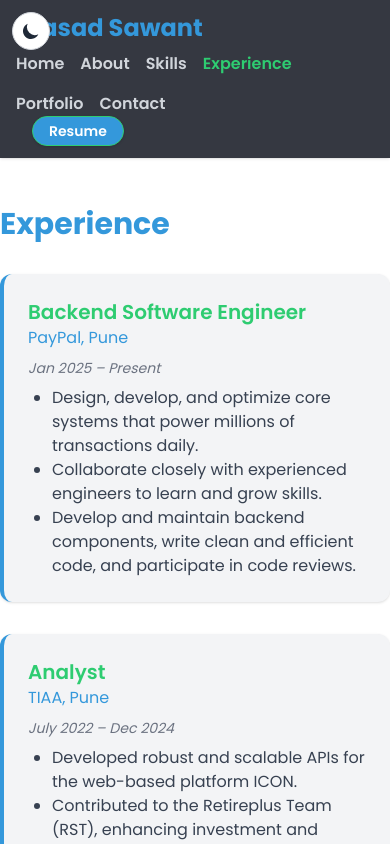
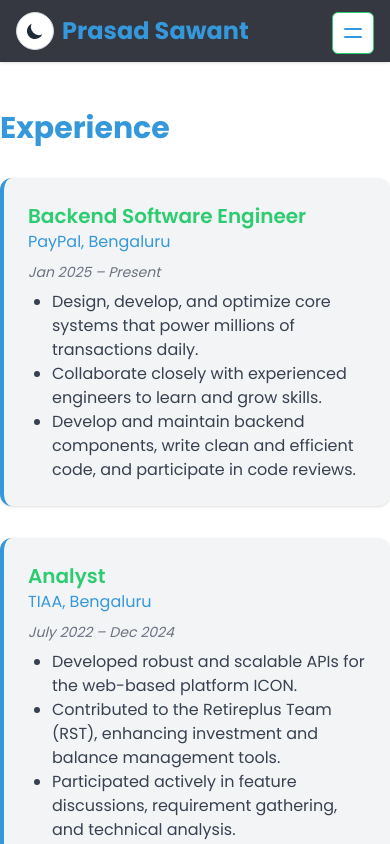
Before and after one commit to prasadSawant-pvt/portfolio, a Next.js app: page /experience in a window 390 px wide. Shown: the top 844 px of the page. Built offline with nearby package versions, Linux system fonts and the light colour scheme.

Commit message:
minor ui updates for mobile website

```diff
--- a/components/Navbar.tsx
+++ b/components/Navbar.tsx
@@ -4,6 +4,54 @@ import Link from 'next/link';
 import { useRouter } from 'next/router';
 import { motion } from 'framer-motion';
 import { useTheme } from './ThemeContext';
+import { useState } from 'react';
+
+function MobileNav() {
+  const [open, setOpen] = useState(false);
+  const router = useRouter();
+  return (
+    <div className="md:hidden absolute right-4 top-3 z-50">
+      <button
+        aria-label={open ? 'Close menu' : 'Open menu'}
+        className="p-2 rounded-md text-accent dark:text-accent2 bg-white dark:bg-gray-900 border border-accent2 dark:border-accent focus:outline-none focus:ring-2 focus:ring-accent"
+        onClick={() => setOpen((o) => !o)}
+      >
+        {open ? (
+          <svg className="w-6 h-6" fill="none" stroke="currentColor" viewBox="0 0 24 24"><path strokeLinecap="round" strokeLinejoin="round" strokeWidth={2} d="M6 18L18 6M6 6l12 12" /></svg>
+        ) : (
+          <svg className="w-6 h-6" fill="none" stroke="currentColor" viewBox="0 0 24 24"><path strokeLinecap="round" strokeLinejoin="round" strokeWidth={2} d="M4 8h16M4 16h16" /></svg>
+        )}
+      </button>
+      {open && (
+        <div className="absolute right-0 mt-3 w-48 bg-white dark:bg-gray-900 rounded-xl shadow-lg border border-accent2 dark:border-accent py-2 flex flex-col gap-2 animate-fade-in">
+          {navLinks.map(link => (
+            <Link key={link.href} href={link.href}>
+              <span
+                className={`block px-4 py-2 text-accent dark:text-accent2 font-semibold hover:bg-accent2/10 rounded transition ${router.pathname === link.href ? 'text-accent2' : ''}`}
+                aria-current={router.pathname === link.href ? 'page' : undefined}
+                onClick={() => setOpen(false)}
+              >
+                {link.label}
+              </span>
+            </Link>
+          ))}
+          <a
+            href="/Resume.pdf"
+            download
+            target="_blank"
+            rel="noopener noreferrer"
+            className="block w-full px-2 py-1 mt-1 border border-accent text-accent dark:text-accent2 rounded-md font-semibold text-sm text-center hover:bg-accent/10 dark:hover:bg-accent2/10 transition-colors duration-150"
+            aria-label="Download Resume PDF"
+            onClick={() => setOpen(false)}
+          >
+            Resume
+          </a>
+        </div>
+      )}
+    </div>
+  );
+}
+
 
 // Navigation links for the site
 const navLinks = [
@@ -31,13 +79,15 @@ export default function Navbar() {
       animate={{ opacity: 1, y: 0 }}
       transition={{ duration: 0.7 }}
     >
-      <div className="max-w-6xl mx-auto flex flex-wrap justify-between items-center px-4 py-3">
-        {/* Theme switch button: top left */}
+      <div className="max-w-6xl mx-auto flex flex-row items-center justify-between px-4 py-3 gap-2 md:gap-4">
+        {/* Hamburger menu for mobile */}
+        <MobileNav />
+        {/* Left section: Theme toggle and Brand */}
+        <div className="flex flex-row items-center gap-2 md:gap-4 flex-shrink-0">
           <button
             aria-label={`Switch to ${theme === 'light' ? 'dark' : 'light'} mode`}
             onClick={toggleTheme}
-          className="mr-4 p-2 rounded-full border border-gray-300 dark:border-gray-600 bg-white dark:bg-gray-800 text-gray-800 dark:text-yellow-300 hover:bg-gray-100 dark:hover:bg-gray-700 focus:outline-none focus:ring-2 focus:ring-accent transition"
-          style={{ position: 'absolute', left: 12, top: 12 }}
+            className="p-2 rounded-full border border-gray-300 dark:border-gray-600 bg-white dark:bg-gray-800 text-gray-800 dark:text-yellow-300 hover:bg-gray-100 dark:hover:bg-gray-700 focus:outline-none focus:ring-2 focus:ring-accent transition"
           >
             {theme === 'light' ? (
               // Moon icon for dark mode
@@ -53,10 +103,12 @@ export default function Navbar() {
           </button>
           {/* Brand/Logo */}
           <Link href="/">
-          <span className="text-2xl font-bold text-accent cursor-pointer">Prasad Sawant</span>
+            <span className="text-2xl font-bold text-accent cursor-pointer whitespace-nowrap">Prasad Sawant</span>
           </Link>
-        {/* Navigation links */}
-        <ul className="flex flex-wrap gap-4 md:gap-6 mt-2 md:mt-0">
+        </div>
+        {/* Right section: Nav links and Resume */}
+        <div className="flex flex-row items-center gap-2 md:gap-4">
+          <ul className="hidden md:flex flex-wrap gap-4 md:gap-6 mt-2 md:mt-0 overflow-x-auto">
             {navLinks.map(link => (
               <li key={link.href}>
                 <Link href={link.href}>
@@ -76,12 +128,13 @@ export default function Navbar() {
             download
             target="_blank"
             rel="noopener noreferrer"
-          className="ml-4 px-4 py-1 bg-accent dark:bg-accent2 text-white dark:text-gray-900 font-semibold rounded-full shadow hover:bg-accent2 dark:hover:bg-accent transition-colors duration-150 text-sm border border-accent2"
+            className="hidden md:inline-block ml-2 px-4 py-1 bg-accent dark:bg-accent2 text-white dark:text-gray-900 font-semibold rounded-full shadow hover:bg-accent2 dark:hover:bg-accent transition-colors duration-150 text-sm border border-accent2"
             aria-label="Download Resume PDF"
           >
             Resume
           </a>
         </div>
+      </div>
     </motion.nav>
   );
 }
--- a/pages/experience.tsx
+++ b/pages/experience.tsx
@@ -4,7 +4,7 @@ import { motion } from 'framer-motion';
 const experiences = [
   {
     title: 'Backend Software Engineer',
-    company: 'PayPal, Pune',
+    company: 'PayPal, Bengaluru',
     date: 'Jan 2025 – Present',
     description: [
       'Design, develop, and optimize core systems that power millions of transactions daily.',
@@ -14,7 +14,7 @@ const experiences = [
   },
   {
     title: 'Analyst',
-    company: 'TIAA, Pune',
+    company: 'TIAA, Bengaluru',
     date: 'July 2022 – Dec 2024',
     description: [
       'Developed robust and scalable APIs for the web-based platform ICON.',
```
Lines whose indentation alone changed are shown as unchanged.
